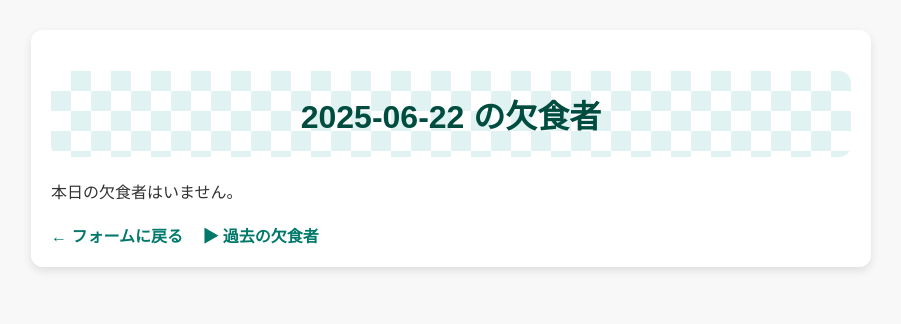
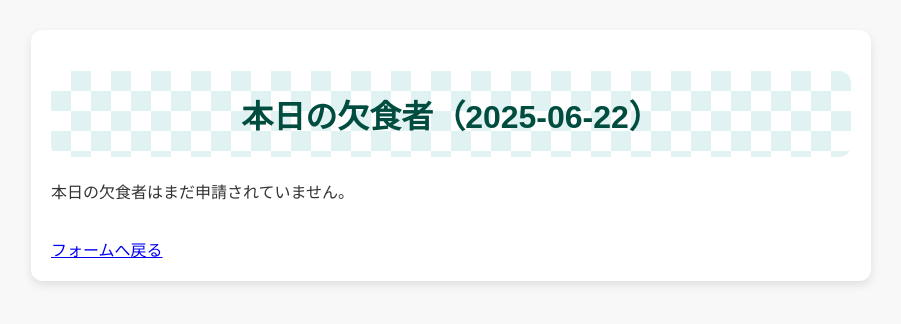
Before and after one commit to syunki-16/skip-meals-sit-app, a Flask app: page /today in a window 1280 px wide. Shown: the top 324 px of the page, without its empty margins (189-1090 px from the left). Run offline with Flask 2, Linux system fonts and the light colour scheme.

Commit message:
Update list.html

```diff
--- a/templates/list.html
+++ b/templates/list.html
@@ -2,47 +2,32 @@
 <html lang="ja">
 <head>
     <meta charset="UTF-8">
-  <meta name="viewport" content="width=device-width, initial-scale=1.0">
-  <title>本日の欠食者</title>
+    <title>本日の欠食者一覧</title>
     <link rel="stylesheet" href="/static/style.css">
 </head>
 <body>
     <div class="container">
-    <h1>{{ date }} の欠食者</h1>
-
+        <h1>本日の欠食者（{{ date }}）</h1>
         {% if records %}
-      <form method="POST">
             <table>
-        <thead>
+                <tr><th>名前</th><th>食事</th><th>削除</th></tr>
+                {% for record in records %}
                 <tr>
-            <th>名前</th>
-            <th>食事</th>
-            <th>削除</th>
-          </tr>
-        </thead>
-        <tbody>
-          {% for r in records %}
-          <tr>
-            <td>{{ r.name }}</td>
-            <td>{{ r.meal }}</td>
+                    <td>{{ record.name }}</td>
+                    <td>{{ record.meal }}</td>
                     <td>
-              <form method="POST" action="/delete_meal/{{ loop.index0 }}" style="display:inline">
-                <button type="submit" onclick="return confirm('削除してもよろしいですか？')">✖</button>
+                        <form action="{{ url_for('delete_meal', index=loop.index0) }}" method="post">
+                            <button type="submit">削除</button>
                         </form>
                     </td>
                 </tr>
                 {% endfor %}
-        </tbody>
             </table>
-      </form>
         {% else %}
-      <p>本日の欠食者はいません。</p>
+            <p>本日の欠食者はまだ申請されていません。</p>
         {% endif %}
-
-    <div class="links">
-      <a href="/">&larr; フォームに戻る</a>
-      <a href="/past">▶ 過去の欠食者</a>
-    </div>
+        <br>
+        <a href="/">フォームへ戻る</a>
     </div>
 </body>
 </html>
```
Lines whose indentation alone changed are shown as unchanged.
